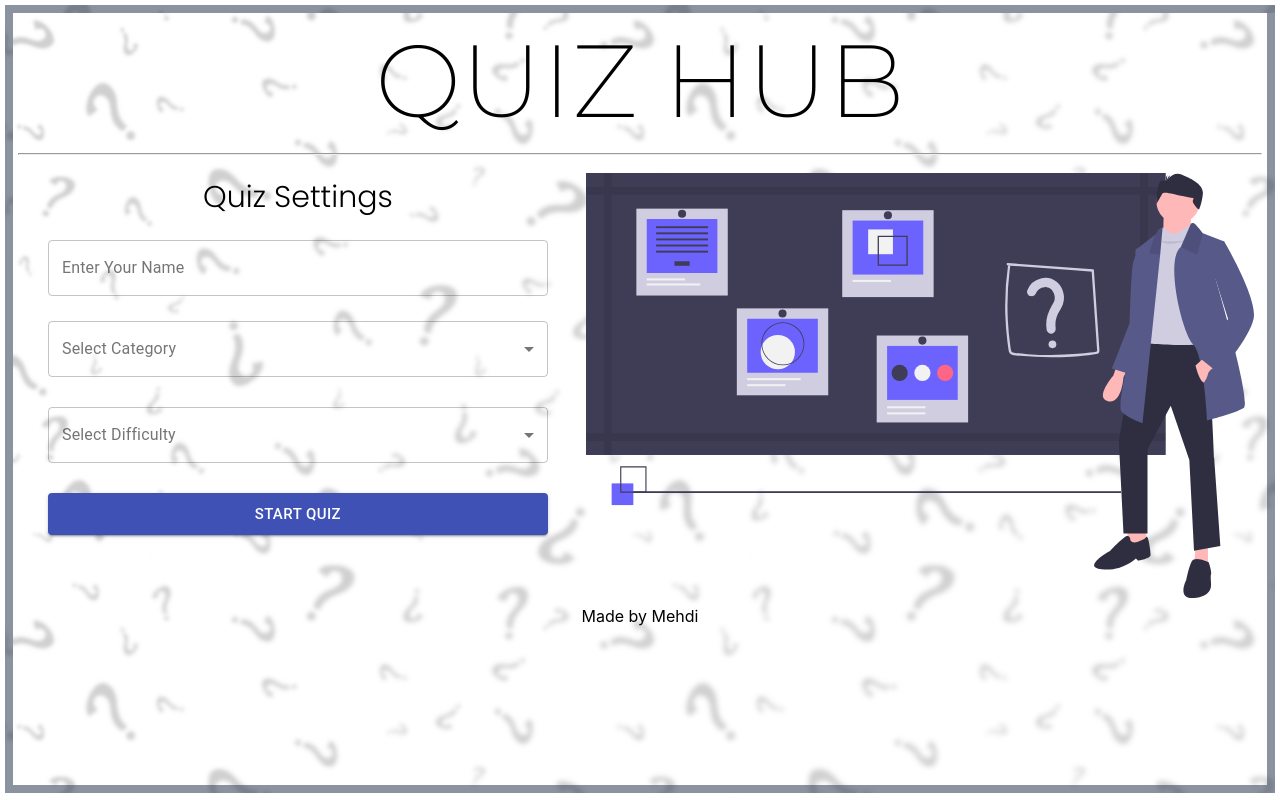
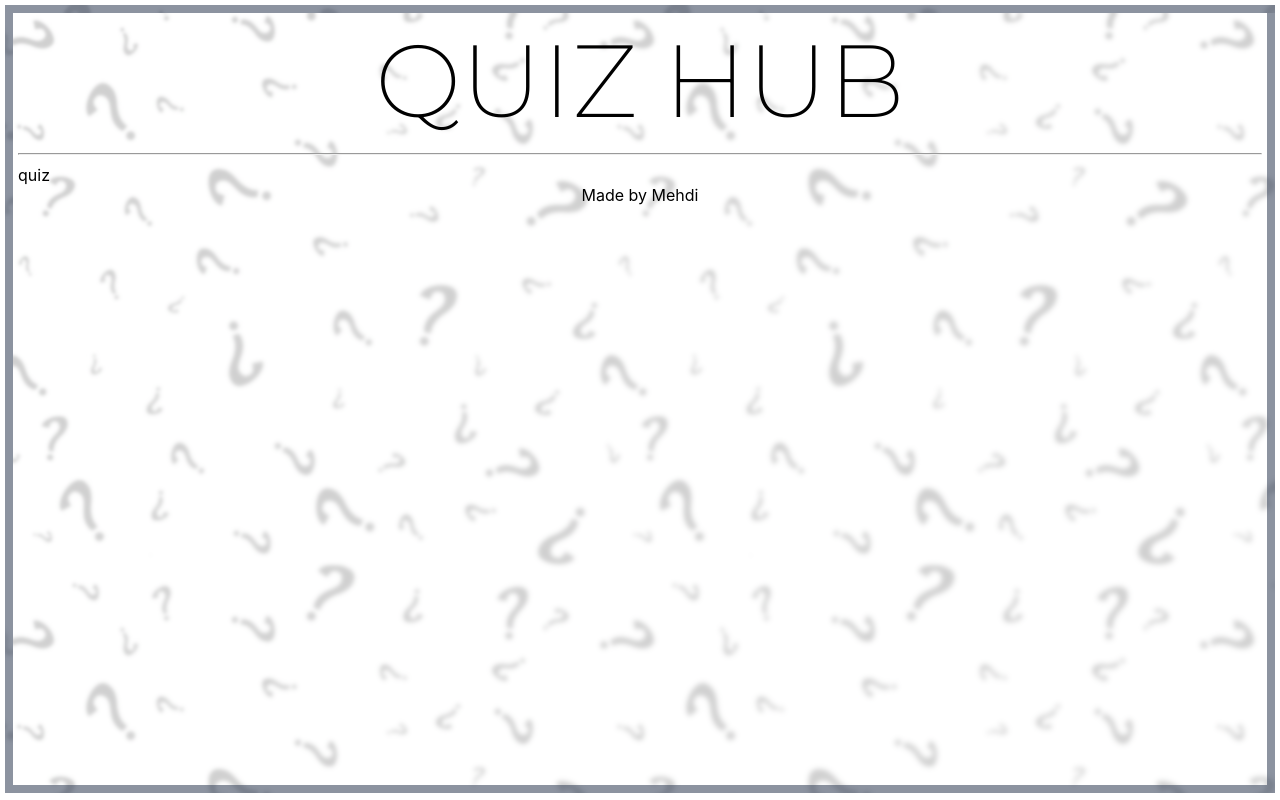
Before and after one commit to Mehdih77/Quiz-App, a React (Create React App) app: page /quiz in a window 1280 px wide. Built offline with nearby package versions, Linux system fonts and the light colour scheme.

Commit message:
get data from API and fix some bugs in index.html & index.js

```diff
--- a/public/index.html
+++ b/public/index.html
@@ -9,7 +9,7 @@
       name="description"
       content="Web site created using create-react-app"
     />
-    <link rel="manifest" href="%PUBLIC_URL%/manifest.json" />
+    <!-- <link rel="manifest" href="%PUBLIC_URL%/manifest.json" /> -->
     <title>Quiz App</title>
   </head>
   <body>
--- a/src/App.js
+++ b/src/App.js
@@ -1,3 +1,4 @@
+import { useState } from 'react';
 import {BrowserRouter, Switch, Route} from 'react-router-dom';
 import './App.css';
 import Header from './components/Header/Header';
@@ -5,8 +6,23 @@ import Footer from './components/Footer/Footer';
 import Home from './Pages/Home/Home';
 import Quiz from './Pages/Quiz/Quiz';
 import Result from './Pages/Resualt/Result';
+import axios from 'axios';
 
 function App() {
+
+    const [name, setName] = useState('');
+    const [questions, setQuestions] = useState();
+    const [score, setScore] = useState(0);
+
+    const fetchQuestions = async(category = "", difficulty = "") => {
+        const {data} = await axios.get(
+        `https://opentdb.com/api.php?amount=10${
+         category && `&category=${category}`
+        }${difficulty && `&difficulty=${difficulty}`}&type=multiple`);
+
+        setQuestions(data.results)
+    };
+
     return (
         <BrowserRouter>
             <div
@@ -17,9 +33,21 @@ function App() {
                 <Header/>
 
                <Switch>
-                 <Route path='/' component={Home} />
-                 <Route path='/quiz' component={Quiz} />
-                 <Route path='/result' component={Result} />
+                 <Route path='/' exact>
+                    <Home name={name} setName={setName} fetchQuestions={fetchQuestions} />
+                 </Route>
+                 <Route path='/quiz'>
+                    <Quiz
+                        name={name}
+                        questions={questions}
+                        setQuestions={setQuestions}
+                        score={score}
+                        setScore={setScore}
+                    />
+                 </Route>
+                 <Route path='/result'>
+                    <Result />
+                 </Route>
                </Switch>
 
             <Footer />
--- a/src/Pages/Home/Home.js
+++ b/src/Pages/Home/Home.js
@@ -7,18 +7,18 @@ import { useHistory } from 'react-router';
 
 export default function Home({name, setName, fetchQuestions}) {
 
-    const [categories, setCategories] = useState('');
+    const [category, setCategory] = useState('');
     const [difficulty, setdifficulty] = useState('');
     const [error, setError] = useState(false);
     const history = useHistory();
 
     const handleStartQuiz = () => {
-        if (!categories || !difficulty || !name) {
+        if (!category || !difficulty || !name) {
             setError(true);
             return;
         } else {
             setError(false);
-            fetchQuestions(categories,difficulty);
+            fetchQuestions(category,difficulty);
             history.push('/quiz')
         }
     }
@@ -43,7 +43,8 @@ export default function Home({name, setName, fetchQuestions}) {
                     label='Select Category'
                     variant='outlined'
                     style={{marginBottom: "30px"}}
-                    onChange={(e) => setCategories(e.target.value)}>
+                    value={category}
+                    onChange={(e) => setCategory(e.target.value)}>
                     {Categories.map(catg => (
                         <MenuItem key={catg.category} value={catg.value} >{catg.category}</MenuItem>
                     ))}
@@ -54,6 +55,7 @@ export default function Home({name, setName, fetchQuestions}) {
                     label='Select Difficulty'
                     variant='outlined'
                     style={{marginBottom: "30px"}}
+                    value={difficulty}
                     onChange={(e) => setdifficulty(e.target.value)}>
                         <MenuItem key='Easy' value='easy'>Easy</MenuItem>
                         <MenuItem key='Medium' value='medium'>Medium</MenuItem>
--- a/src/Pages/Quiz/Quiz.js
+++ b/src/Pages/Quiz/Quiz.js
@@ -1,6 +1,6 @@
 import './Quiz.css';
 
-export default function Quiz() {
+export default function Quiz({name,questions,setQuestions,score,setScore}) {
     return (
         <div>
             quiz
--- a/src/index.js
+++ b/src/index.js
@@ -4,8 +4,8 @@ import './index.css';
 import App from './App';
 
 ReactDOM.render(
-  <React.StrictMode>
+  <>
     <App />
-  </React.StrictMode>,
+  </>,
   document.getElementById('root')
 );
```
